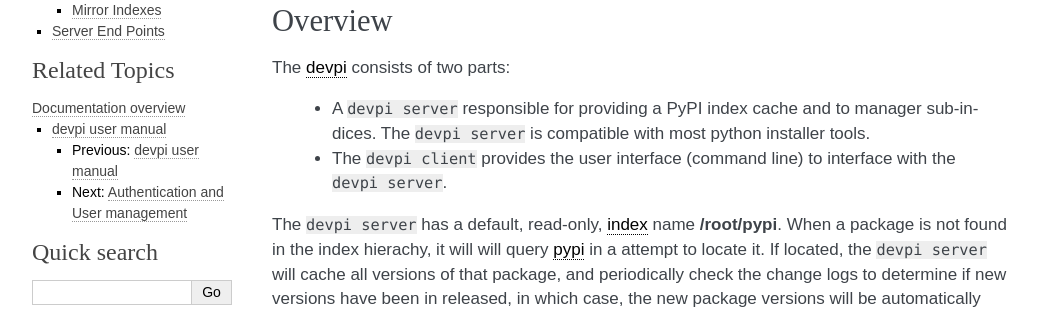
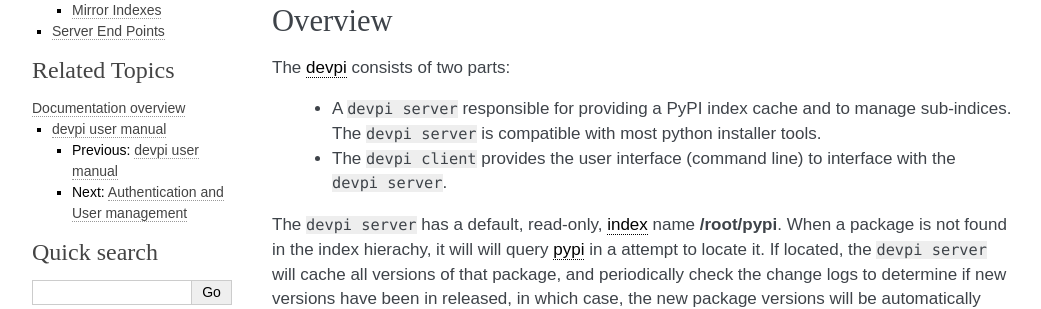
Before and after one commit to devpi/devpi, a Sphinx documentation site: the page built from doc/userman/devpi_concepts.rst, in a window 1280 px wide and 900 px high, scrolled down 372 px. Shown: the part 161-470 px from the top of the window, without its empty margins (108-1149 px from the left). Built offline with Sphinx 7.4.7, drawn with Linux system fonts in a browser that asks for light colours.

Commit message:
📚 Fix docs typo

```diff
--- a/doc/userman/devpi_concepts.rst
+++ b/doc/userman/devpi_concepts.rst
@@ -31,7 +31,7 @@
 
 The `devpi`_ consists of two parts:
 
-   - A ``devpi server`` responsible for providing a PyPI index cache and to manager sub-indices.
+   - A ``devpi server`` responsible for providing a PyPI index cache and to manage sub-indices.
      The ``devpi server`` is compatible with most python installer tools.
 
    - The ``devpi client`` provides the user interface (command line) to interface with the ``devpi server``.
```
